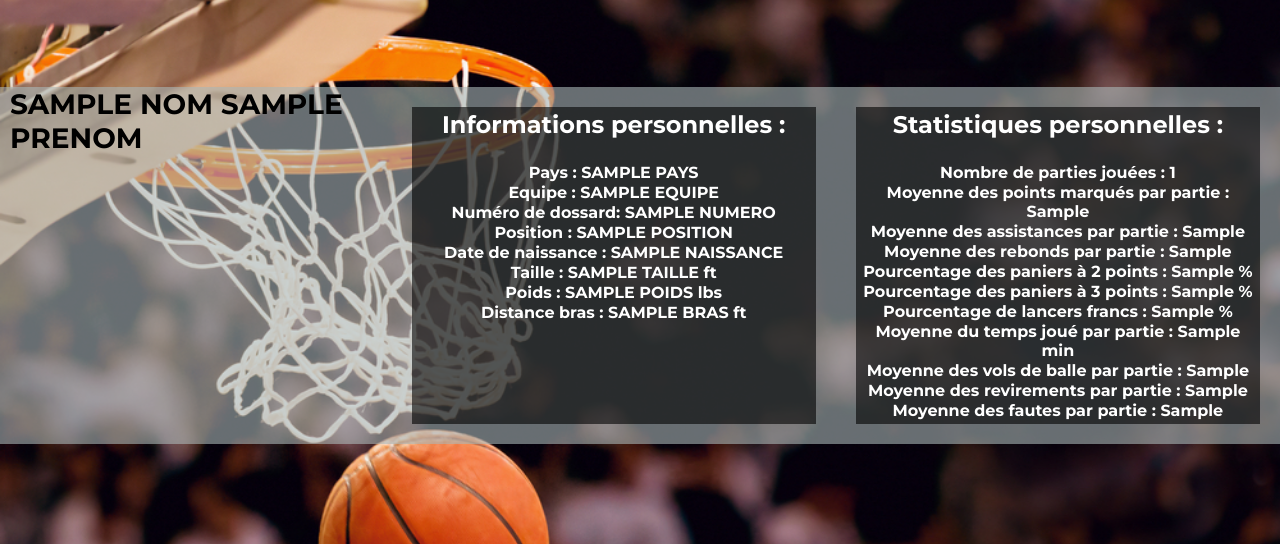
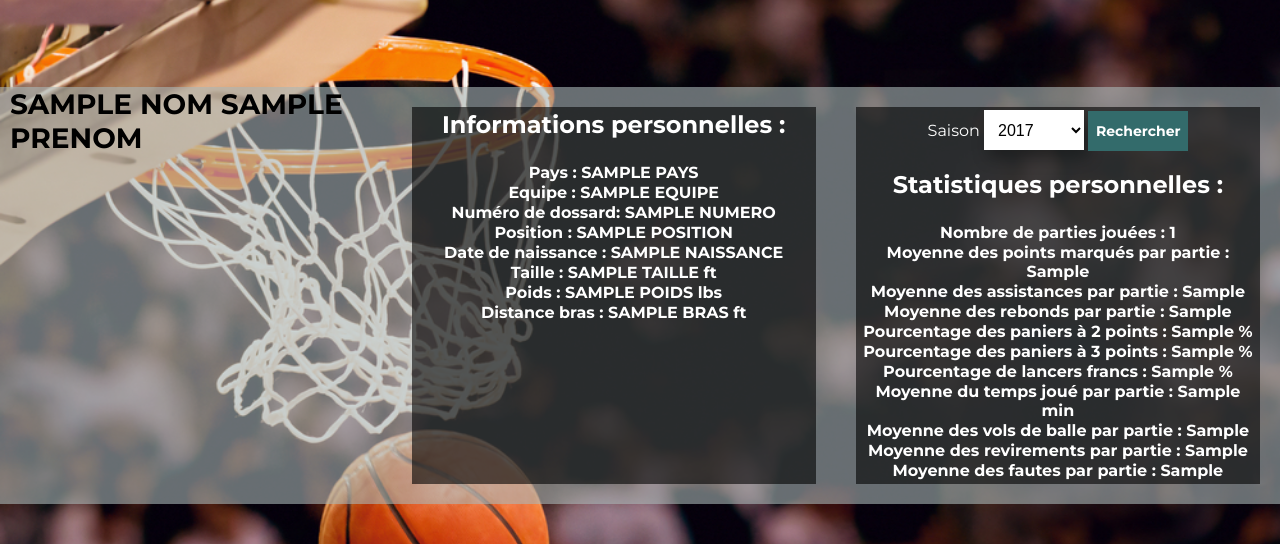
Before and after one commit to chloepelletier/projet_bdd, a Flask app: template templates/joueur.html in a window 1280 px wide. Shown: the part 63-607 px from the top of the page. Run offline with Flask 2, Linux system fonts and the light colour scheme; the template is opened without the code that fills it: most values are stand-ins (such as "Sample title", 1, 10 or a date in 2020).

Commit message:
bouton pour alexis

```diff
--- a/generateBD.py
+++ b/generateBD.py
@@ -7,7 +7,7 @@ from random import randint
 
 conn= pymysql.connect(host='localhost',
                         user='root',
-                        password='12345',
+                        password='1994',
                         db='basketballer' )
 cur=conn.cursor()
 
--- a/static/joueur.css
+++ b/static/joueur.css
@@ -156,9 +156,23 @@ ul {
     border-right: none;
 }
 
-
+label {
+  color: white;
+}
+select {
+  width:100px;
+  box-shadow: 4px 8px 16px rgba(0, 0, 0, 0.3);
+  border: 0; */
+  padding-right: 10px;
+  padding-left: 10px;
+  background: #fff;
+  height: 40px;
+  font-size: 1rem;
+  border-radius: 0;
+  margin-bottom: 20px;
+}
 button {
-    width: 200px;
+    width: 100px;
     height: 40px;
     background: #336B6B;
     color: white;
--- a/templates/joueur.html
+++ b/templates/joueur.html
@@ -37,6 +37,14 @@
      </div>
      <!-- bloc concernant les statistiques de ce joueur -->
      <div class="stats">
+      <form action="saison" method="post">
+        <label>Saison</label>
+        <select name="saisonJoueur" size="1">
+          <option>2017</option>
+          <option>2018</option>
+        </select>
+        <button> Rechercher</button>
+      </form>
       <h2>Statistiques personnelles : </h2>
       <p> Nombre de parties jouées : {{nb_partie}} </p>
       <p> Moyenne des points marqués par partie : {{moy_point}} </p>
```
